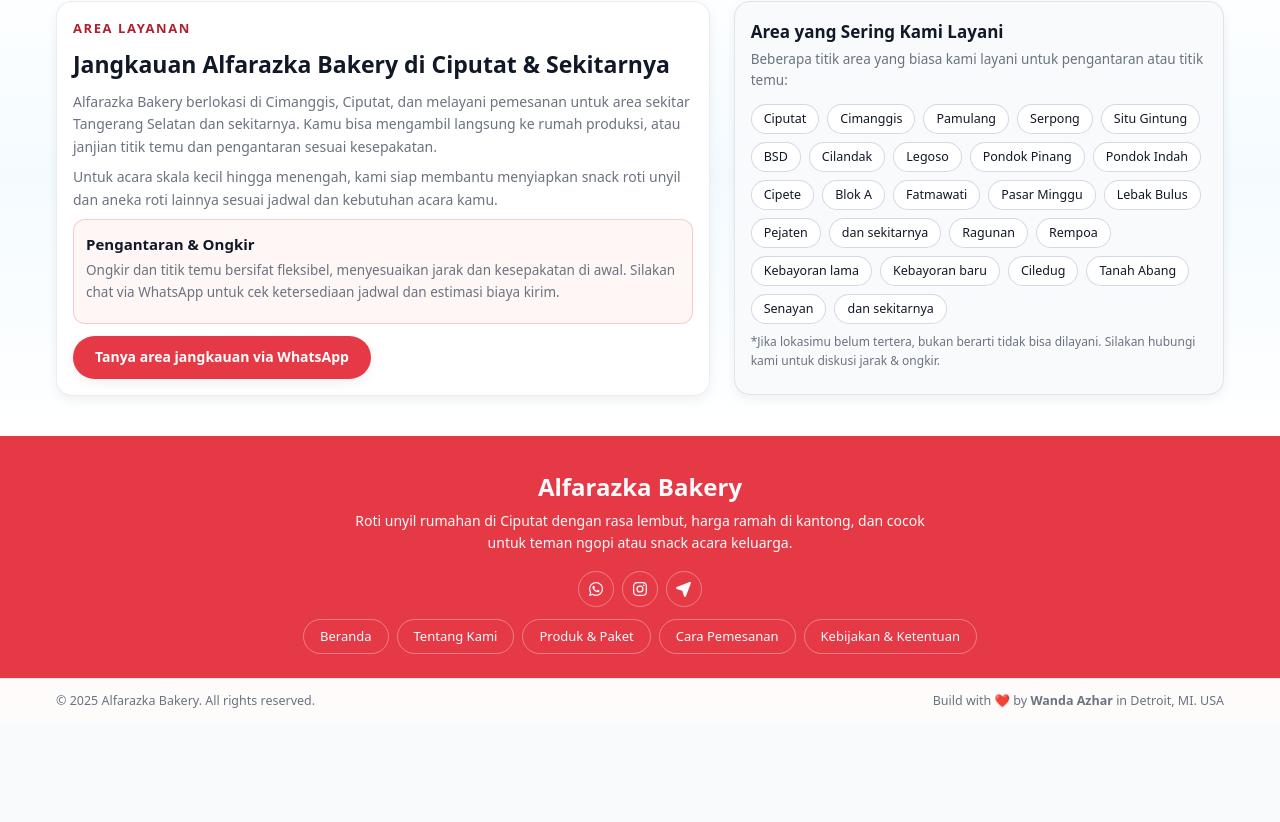
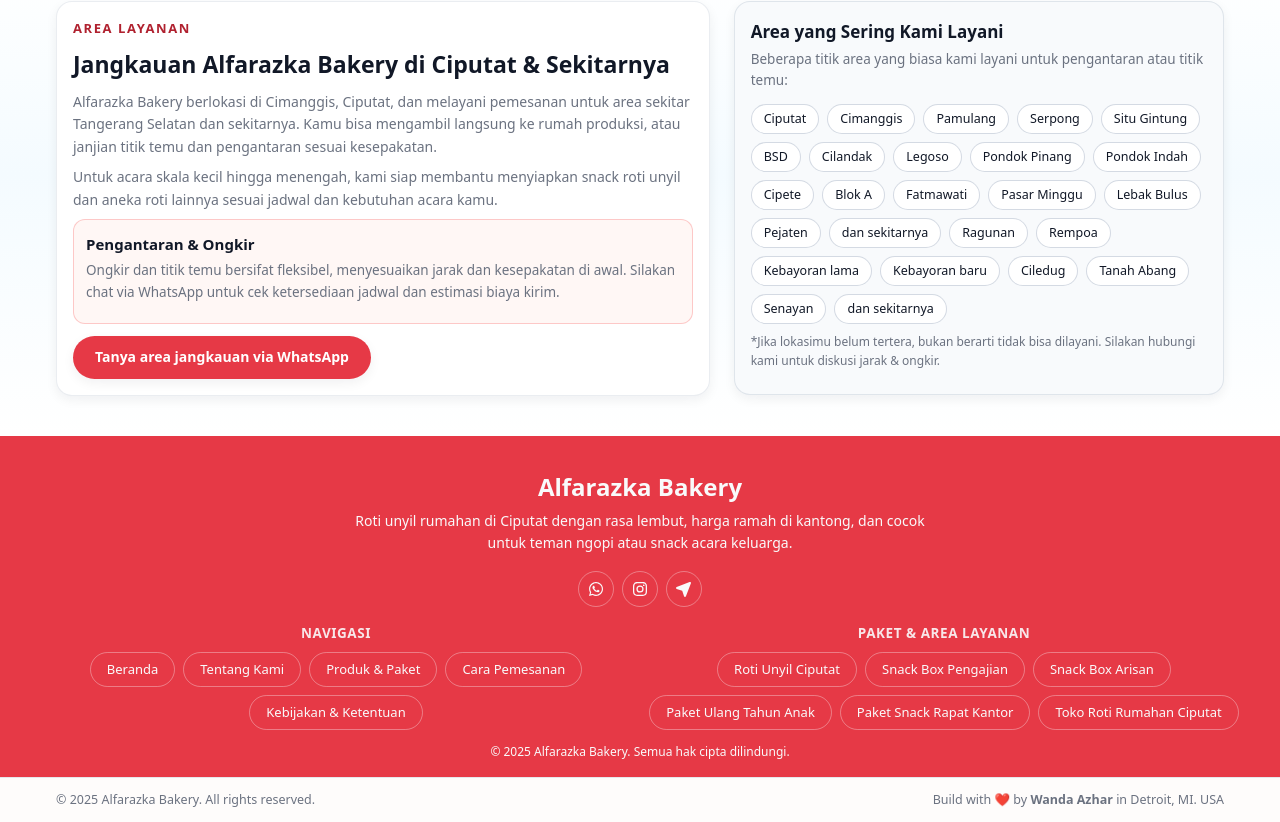
Before and after one commit to wandaazhar007/frontend-alfarazka-bakery, a Next.js app: page / in a window 1280 px wide. Shown: the part 3453-4275 px from the top of the page. Before the commit the page ends 4176 px from the top, so only its background shows below. Built offline with nearby package versions, Linux system fonts and the light colour scheme; no server answers.

Commit message:
update internal link footer

```diff
--- a/app/components/mainFooter/MainFooter.module.scss
+++ b/app/components/mainFooter/MainFooter.module.scss
@@ -47,7 +47,7 @@
   justify-content: center;
   gap: v.$space-2;
   margin-top: v.$space-4;
-  margin-bottom: v.$space-3;
+  margin-bottom: v.$space-4;
 }
 
 .socialIcon {
@@ -75,6 +75,37 @@
   }
 }
 
+/* LINK COLUMNS */
+
+.linkColumns {
+  display: grid;
+  grid-template-columns: repeat(2, minmax(0, 1fr));
+  gap: v.$space-4;
+  align-items: flex-start;
+  justify-content: center;
+  margin-bottom: v.$space-2;
+
+  @include r.respond-down("tablet") {
+    grid-template-columns: 1fr;
+    text-align: center;
+  }
+}
+
+.navGroup {
+  display: flex;
+  flex-direction: column;
+  gap: v.$space-2;
+}
+
+.navHeading {
+  margin: 0;
+  font-size: 1.35rem;
+  font-weight: 600;
+  letter-spacing: 0.04em;
+  text-transform: uppercase;
+  color: rgba(249, 250, 251, 0.9);
+}
+
 /* NAV BUTTONS */
 
 .nav {
@@ -82,13 +113,12 @@
   flex-wrap: wrap;
   justify-content: center;
   gap: v.$space-2;
-  margin-bottom: v.$space-2;
 }
 
 .navItem {
   min-width: 7.2rem;
   padding: 0.6rem 1.6rem;
-  border-radius: 999rem;
+  border-radius: v.$radius-pill;
   border: 0.1rem solid rgba(248, 250, 252, 0.35);
   font-size: 1.3rem;
   color: #f9fafb;
@@ -110,7 +140,7 @@
 /* COPYRIGHT */
 
 .copy {
-  margin: v.$space-2 0 0;
+  margin: v.$space-3 0 0;
   font-size: 1.2rem;
   color: v.$color-bg;
 }
--- a/app/components/mainFooter/MainFooter.tsx
+++ b/app/components/mainFooter/MainFooter.tsx
@@ -8,9 +8,7 @@
   faWhatsapp,
 } from "@fortawesome/free-brands-svg-icons";
 import styles from "./MainFooter.module.scss";
-import { faMapLocation } from "@fortawesome/free-solid-svg-icons/faMapLocation";
-import { faLocation, faLocationArrow, faMapMarked } from "@fortawesome/free-solid-svg-icons";
-import { faMap } from "@fortawesome/free-regular-svg-icons/faMap";
+import { faLocationArrow } from "@fortawesome/free-solid-svg-icons";
 
 const MainFooter: React.FC = () => {
   const year = new Date().getFullYear();
@@ -51,14 +49,18 @@
             href="https://maps.app.goo.gl/dMbWuud6ZD9DSqap6"
             target="_blank"
             rel="noreferrer"
-            aria-label="Facebook Alfarazka Bakery"
+            aria-label="Lokasi Alfarazka Bakery"
             className={styles.socialIcon}
           >
             <FontAwesomeIcon icon={faLocationArrow} />
           </a>
         </div>
 
-        {/* NAV LINKS */}
+        {/* LINK COLUMNS */}
+        <div className={styles.linkColumns}>
+          {/* Navigasi utama */}
+          <div className={styles.navGroup}>
+            <p className={styles.navHeading}>Navigasi</p>
             <nav className={styles.nav}>
               <Link href="/" className={styles.navItem}>
                 Beranda
@@ -73,9 +75,59 @@
                 Cara Pemesanan
               </Link>
               <Link href="/kebijakan" className={styles.navItem}>
-            Kebijakan & Ketentuan
+                Kebijakan &amp; Ketentuan
               </Link>
             </nav>
+          </div>
+
+          {/* Paket & Area Layanan */}
+          <div className={styles.navGroup}>
+            <p className={styles.navHeading}>Paket &amp; Area Layanan</p>
+            <nav className={styles.nav}>
+              <Link
+                href="/roti-unyil-ciputat"
+                className={styles.navItem}
+              >
+                Roti Unyil Ciputat
+              </Link>
+              <Link
+                href="/snack-box-pengajian-ciputat"
+                className={styles.navItem}
+              >
+                Snack Box Pengajian
+              </Link>
+              <Link
+                href="/snack-box-arisan-ciputat"
+                className={styles.navItem}
+              >
+                Snack Box Arisan
+              </Link>
+              <Link
+                href="/paket-snack-ulang-tahun-anak-ciputat"
+                className={styles.navItem}
+              >
+                Paket Ulang Tahun Anak
+              </Link>
+              <Link
+                href="/paket-snack-rapat-kantor-ciputat"
+                className={styles.navItem}
+              >
+                Paket Snack Rapat Kantor
+              </Link>
+              <Link
+                href="/toko-roti-rumahan-ciputat"
+                className={styles.navItem}
+              >
+                Toko Roti Rumahan Ciputat
+              </Link>
+            </nav>
+          </div>
+        </div>
+
+        {/* COPYRIGHT */}
+        <p className={styles.copy}>
+          &copy; {year} Alfarazka Bakery. Semua hak cipta dilindungi.
+        </p>
       </div>
     </footer>
   );
```
Lines whose indentation alone changed are shown as unchanged.
